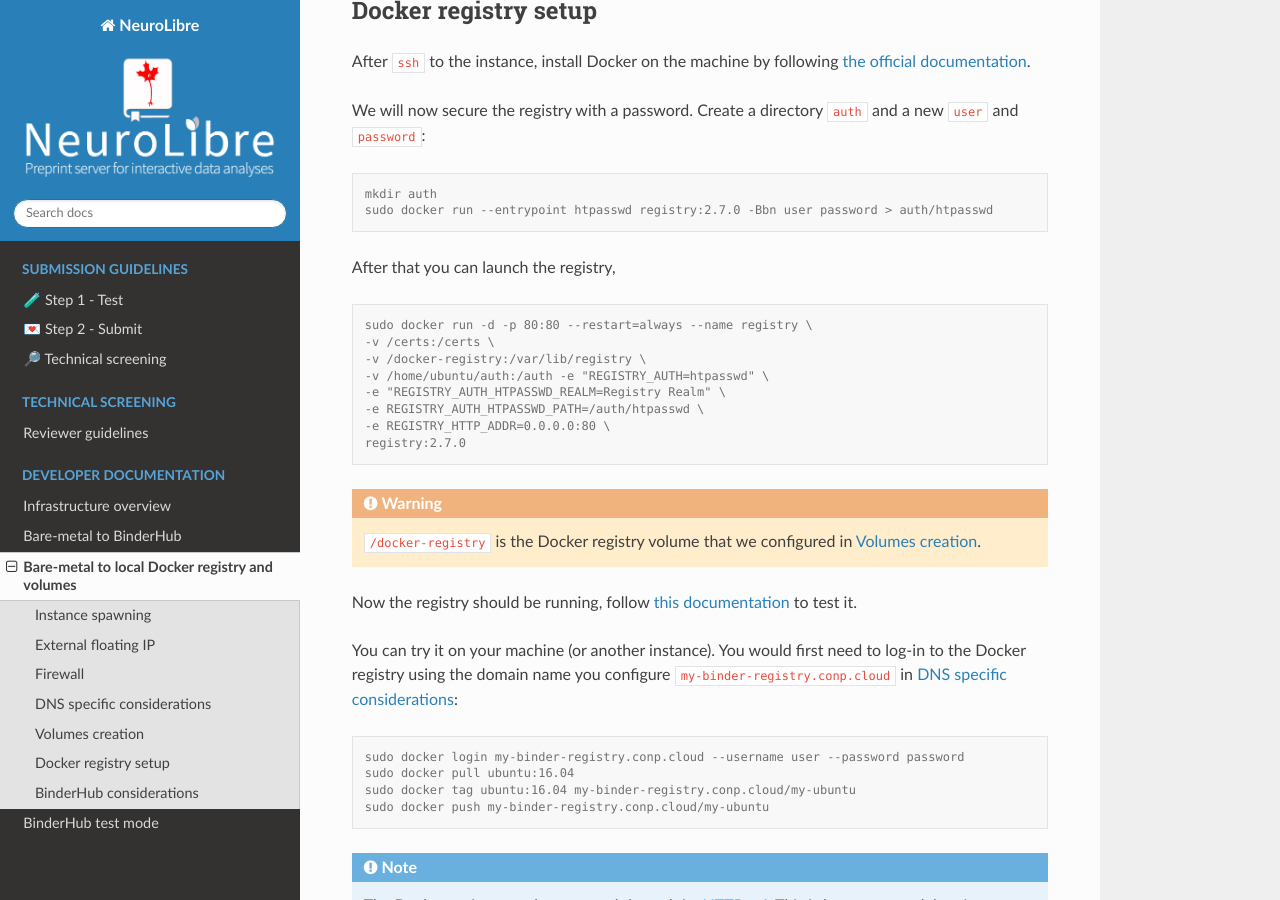
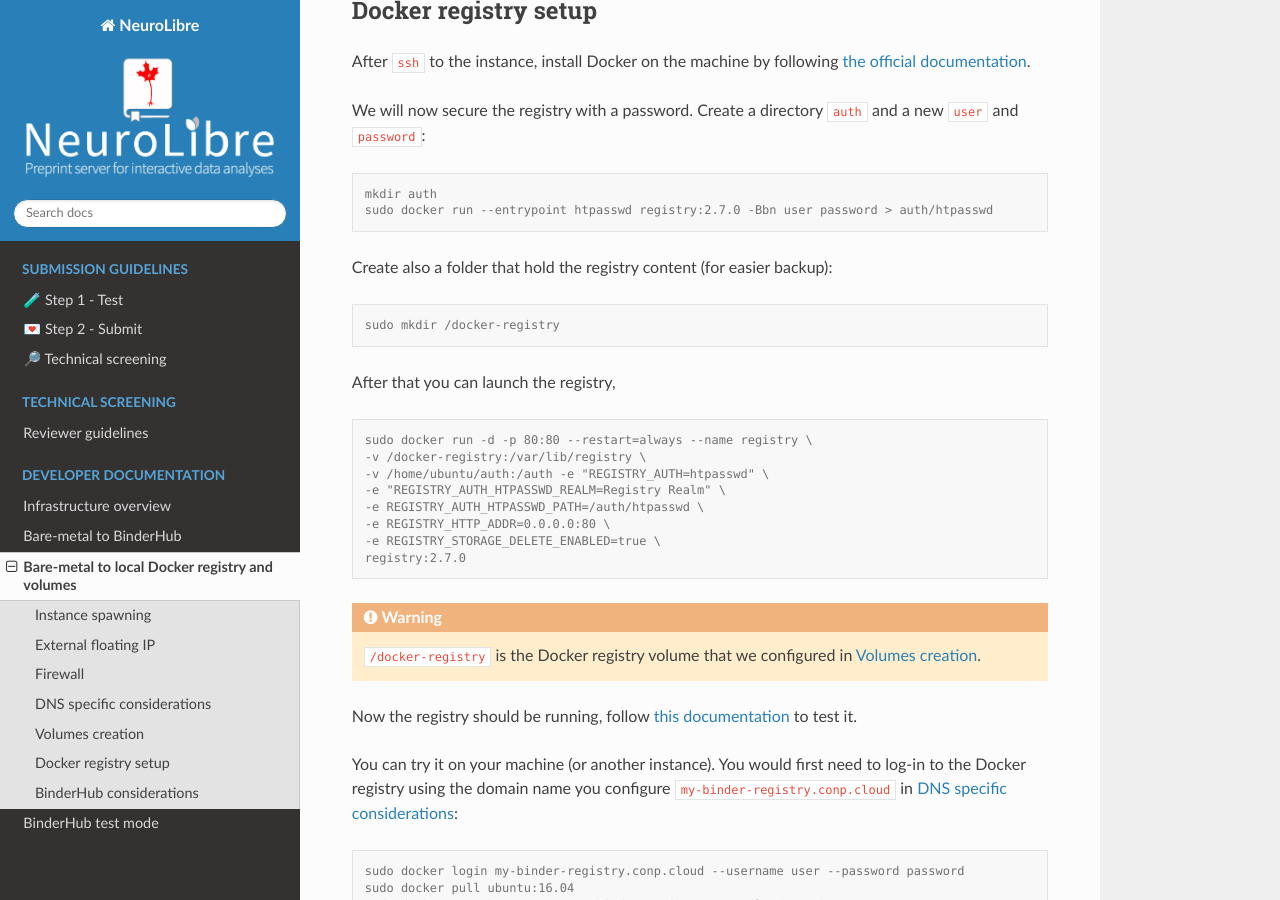
Before and after one commit to neurolibre/docs.neurolibre.org, a Sphinx documentation site: the page built from source/BAREMETAL_TO_DOCKER_REGISTRY.rst, in a window 1280 px wide and 900 px high, scrolled down 4779 px. Built offline with Sphinx 7.4.7 and the Read the Docs theme 2.0.0, drawn with Linux system fonts in a browser that asks for light colours.

Commit message:
adding backup folder instruction for docker registry

```diff
--- a/source/BAREMETAL_TO_DOCKER_REGISTRY.rst
+++ b/source/BAREMETAL_TO_DOCKER_REGISTRY.rst
@@ -167,17 +167,23 @@ Create a directory ``auth`` and a new ``user`` and ``password``:
    mkdir auth
    sudo docker run --entrypoint htpasswd registry:2.7.0 -Bbn user password > auth/htpasswd
 
+Create also a folder that hold the registry content (for easier backup):
+
+.. code:: console
+
+  sudo mkdir /docker-registry
+
 After that you can launch the registry,
 
 .. code:: console
 
    sudo docker run -d -p 80:80 --restart=always --name registry \
-   -v /certs:/certs \
    -v /docker-registry:/var/lib/registry \
    -v /home/ubuntu/auth:/auth -e "REGISTRY_AUTH=htpasswd" \
    -e "REGISTRY_AUTH_HTPASSWD_REALM=Registry Realm" \
    -e REGISTRY_AUTH_HTPASSWD_PATH=/auth/htpasswd \
    -e REGISTRY_HTTP_ADDR=0.0.0.0:80 \
+   -e REGISTRY_STORAGE_DELETE_ENABLED=true \
    registry:2.7.0
 
 .. warning:: ``/docker-registry`` is the Docker registry volume that we configured in :ref:`Volumes creation`.
```
